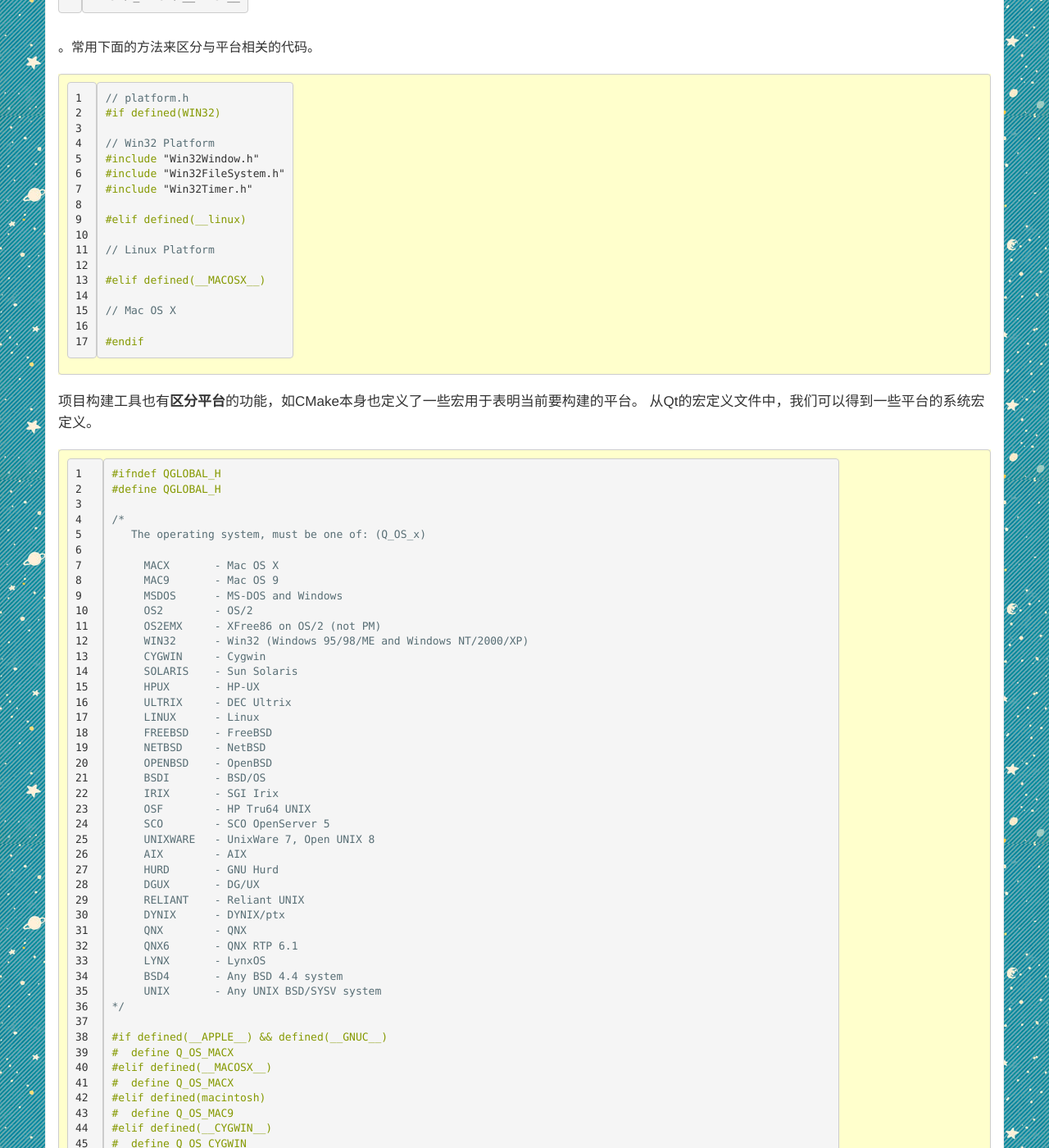
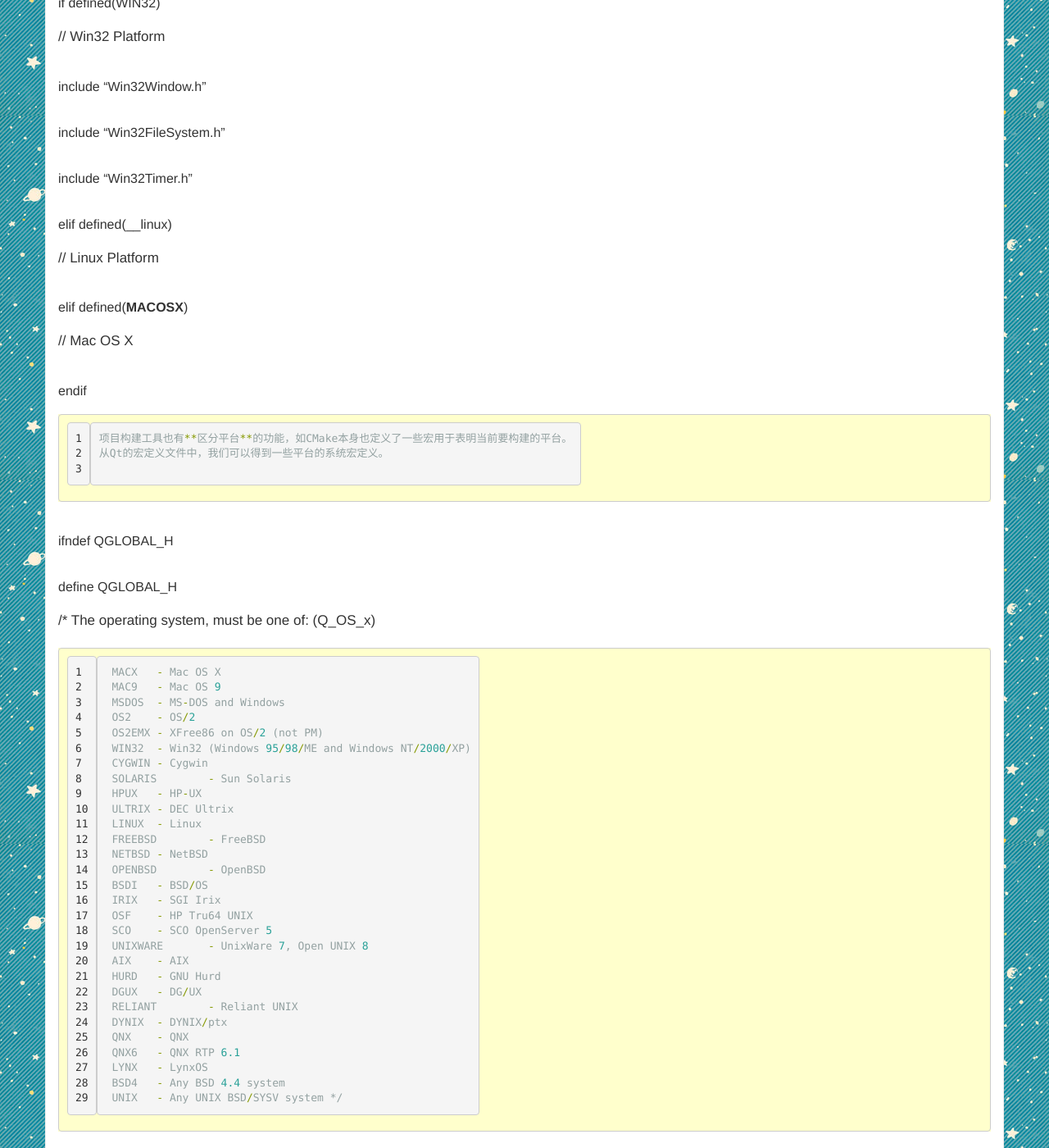
Before and after one commit to Gemini2015/gemini2015.github.io, a Jekyll site: the page built from _posts/2015-01-21-platform.markdown, in a window 1280 px wide and 1400 px high, scrolled down 747 px. Shown: the whole window at 82% size. Built offline with Jekyll 4.4.1, drawn with Linux system fonts in a browser that asks for light colours; nearby versions of some CDN libraries; comment, search, counter and statistics services are not loaded; some of the changed text lies outside the part shown.

Commit message:
modify markdown syntax

````diff
--- a/_posts/2015-01-21-platform.markdown
+++ b/_posts/2015-01-21-platform.markdown
@@ -21,10 +21,6 @@
 
 ## 平台检测
 个人认为平台检测主要是**通过系统宏定义进行预处理**。
-如在Windows平台常见的`WIN32、_WIN32、__WIN32__`。常用下面的方法来区分与平台相关的代码。
-
-```
-// platform.h
 #if defined(WIN32)
 
 // Win32 Platform
@@ -358,4 +354,4 @@
 > 在OGRE中，对于Win32平台，使用的是`dirent.h`和`io.h`中提供的函数`_findfirst、_findnext、_findclose`。
 > 对于Unix/Linux平台，则通过`dirent.h`中的`opendir、readdir、closedir`实现了上面3个函数。
 
-### 窗口系统
+## 窗口系统
````
